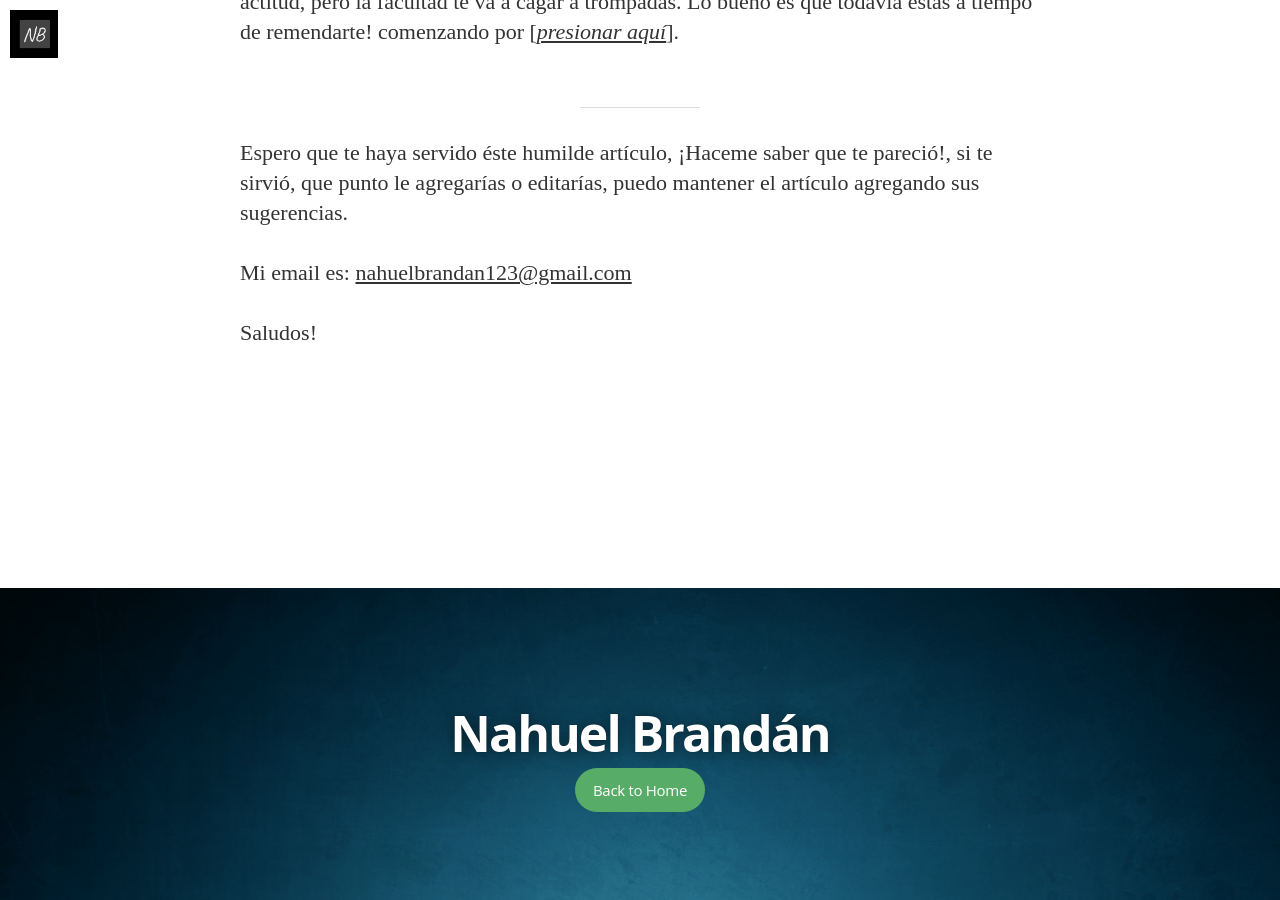
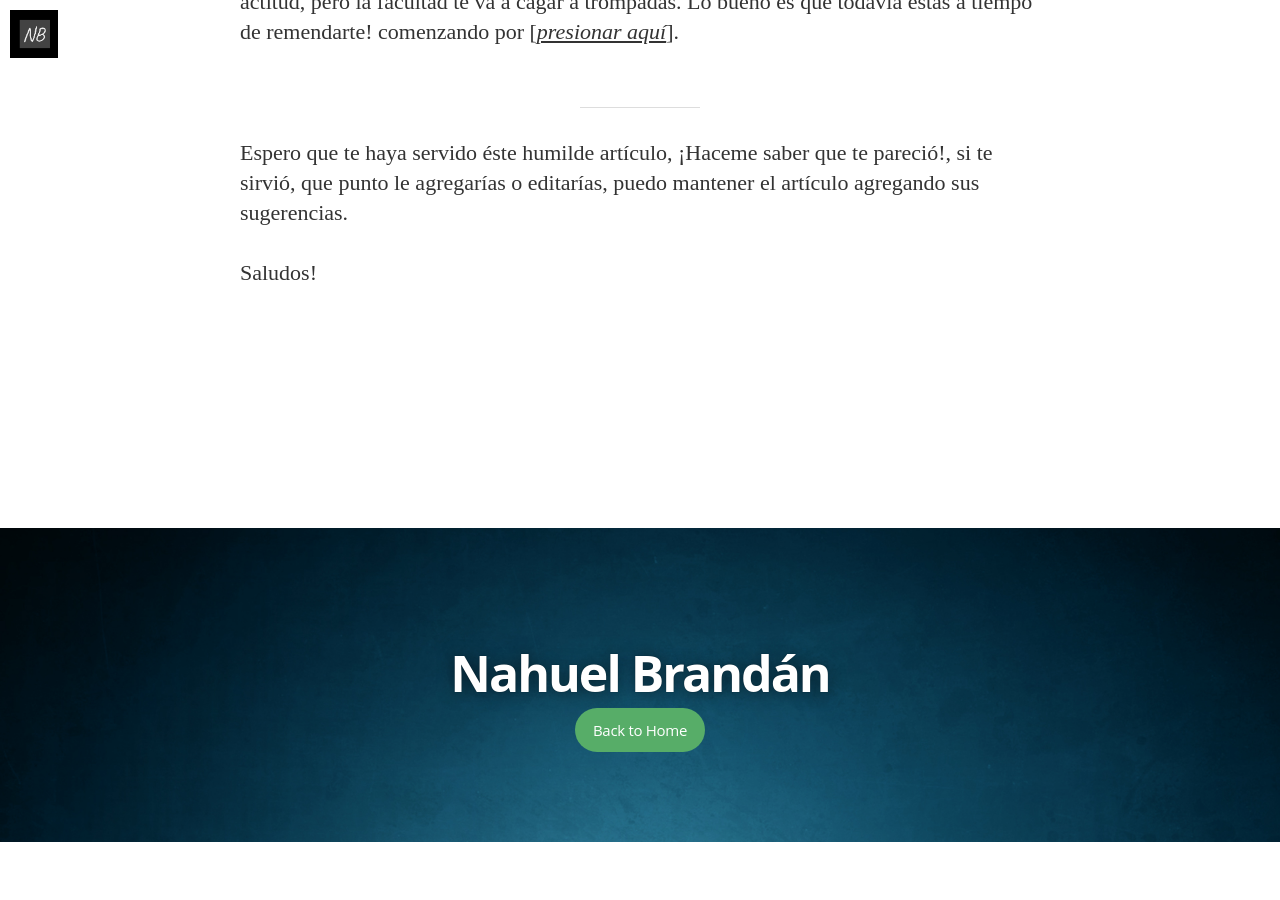
Before and after one commit to nahuelbrandan/nahuelbrandan.github.io, a Jekyll site: the page built from _posts/2019-01-10-consejos-si-vas-a-comenzar-una-carrera-universitaria.md, in a window 1280 px wide and 900 px high, scrolled down 12739 px. Built offline with Jekyll 4.4.1, drawn with Linux system fonts in a browser that asks for light colours; nearby versions of some CDN libraries; some web fonts are replaced; comment, search, counter and statistics services are not loaded; after the commit the page ends 13581 px from its top, so only the background shows below that; some of the changed lines change nothing that is shown.

Commit message:
removi el email en el post de consejos

```diff
--- a/_posts/2019-01-10-consejos-si-vas-a-comenzar-una-carrera-universitaria.md
+++ b/_posts/2019-01-10-consejos-si-vas-a-comenzar-una-carrera-universitaria.md
@@ -222,9 +222,4 @@ Y si sos tan vago para ir derecho al resumen nivel 5 entonces me caes bien, me g
 
 Espero que te haya servido éste humilde artículo, ¡Haceme saber que te pareció!, si te sirvió, que punto le agregarías o editarías, puedo mantener el artículo agregando sus sugerencias.
 
-Mi email es: <A HREF="mailto:
-&#110;&#097;&#104;&#117;&#101;&#108;&#098;&#114;&#097;&#110;&#100;&#097;&#110;&#049;&#050;&#051;&#064;&#103;&#109;&#097;&#105;&#108;&#046;&#099;&#111;&#109;">
-&#110;&#097;&#104;&#117;&#101;&#108;&#098;&#114;&#097;&#110;&#100;&#097;&#110;&#049;&#050;&#051;&#064;&#103;&#109;&#097;&#105;&#108;&#046;&#099;&#111;&#109;
-</A>
-
 Saludos!
```
